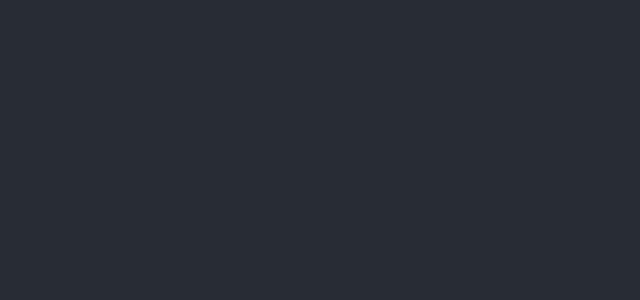
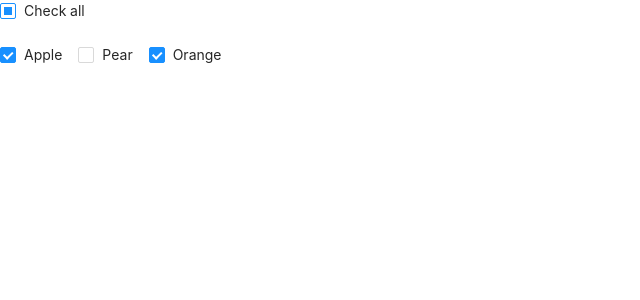
Before and after one commit to runarf/random, a React (Create React App) app: page / in a window 1280 px wide. Shown: the top 300 px of the page, without its empty margins (0-640 px from the left). Built offline with nearby package versions, Linux system fonts and the light colour scheme.

Commit message:
Add checkboxes

```diff
--- a/src/App.css
+++ /dev/null
@@ -1,38 +0,0 @@
-.App {
-  text-align: center;
-}
-
-.App-logo {
-  height: 40vmin;
-  pointer-events: none;
-}
-
-@media (prefers-reduced-motion: no-preference) {
-  .App-logo {
-    animation: App-logo-spin infinite 20s linear;
-  }
-}
-
-.App-header {
-  background-color: #282c34;
-  min-height: 100vh;
-  display: flex;
-  flex-direction: column;
-  align-items: center;
-  justify-content: center;
-  font-size: calc(10px + 2vmin);
-  color: white;
-}
-
-.App-link {
-  color: #61dafb;
-}
-
-@keyframes App-logo-spin {
-  from {
-    transform: rotate(0deg);
-  }
-  to {
-    transform: rotate(360deg);
-  }
-}
--- a/src/App.tsx
+++ b/src/App.tsx
@@ -1,12 +1,63 @@
-import React from "react";
-import "./App.css";
+import React, { useState } from "react";
+import "antd/dist/antd.css";
+import { Checkbox } from "antd";
 
-function App() {
+const CheckboxGroup = Checkbox.Group;
+
+const plainOptions = ["Apple", "Pear", "Orange"];
+const defaultCheckedList = ["Apple", "Orange"];
+
+interface State {
+  checkedList: string[];
+  indeterminate: boolean;
+  checkAll: boolean;
+}
+
+const App = () => {
+  const [state, setState] = useState<State>({
+    checkedList: defaultCheckedList,
+    indeterminate: true,
+    checkAll: false,
+  });
+
+  const onChange = (checkedList: any) => {
+    //{ length: number }) => {
+    const indeterminate =
+      !!checkedList.length && checkedList.length < plainOptions.length;
+    setState({
+      checkedList,
+      indeterminate,
+      checkAll: checkedList.length === plainOptions.length,
+    });
+  };
+
+  const onCheckAllChange = (e: { target: { checked: any } }) => {
+    setState({
+      checkedList: e.target.checked ? plainOptions : [],
+      indeterminate: false,
+      checkAll: e.target.checked,
+    });
+  };
+
   return (
-    <div className="App">
-      <header className="App-header"></header>
+    <div>
+      <div className="site-checkbox-all-wrapper">
+        <Checkbox
+          indeterminate={state.indeterminate}
+          onChange={onCheckAllChange}
+          checked={state.checkAll}
+        >
+          Check all
+        </Checkbox>
+      </div>
+      <br />
+      <CheckboxGroup
+        options={plainOptions}
+        value={state.checkedList}
+        onChange={onChange}
+      />
     </div>
   );
-}
+};
 
 export default App;
```
